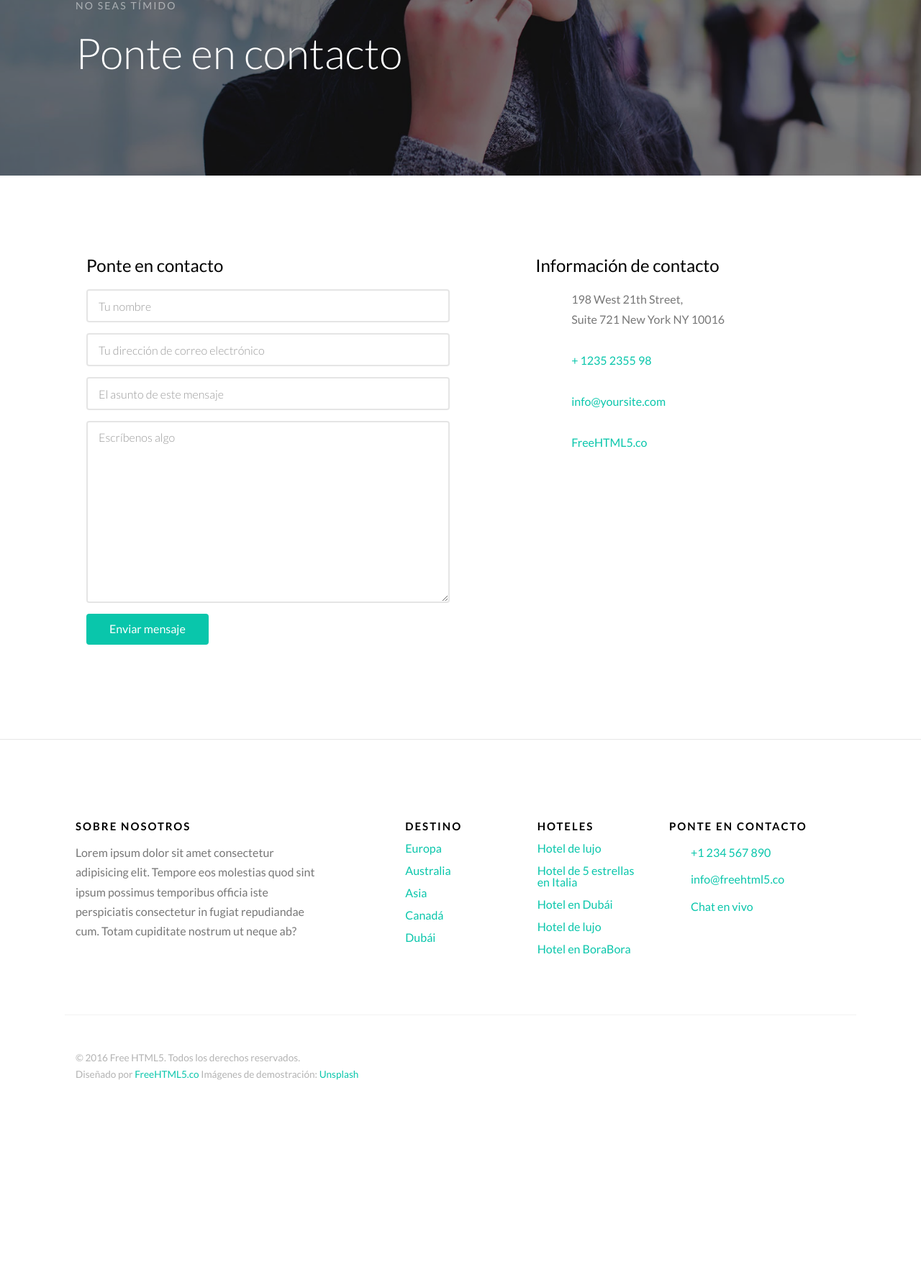
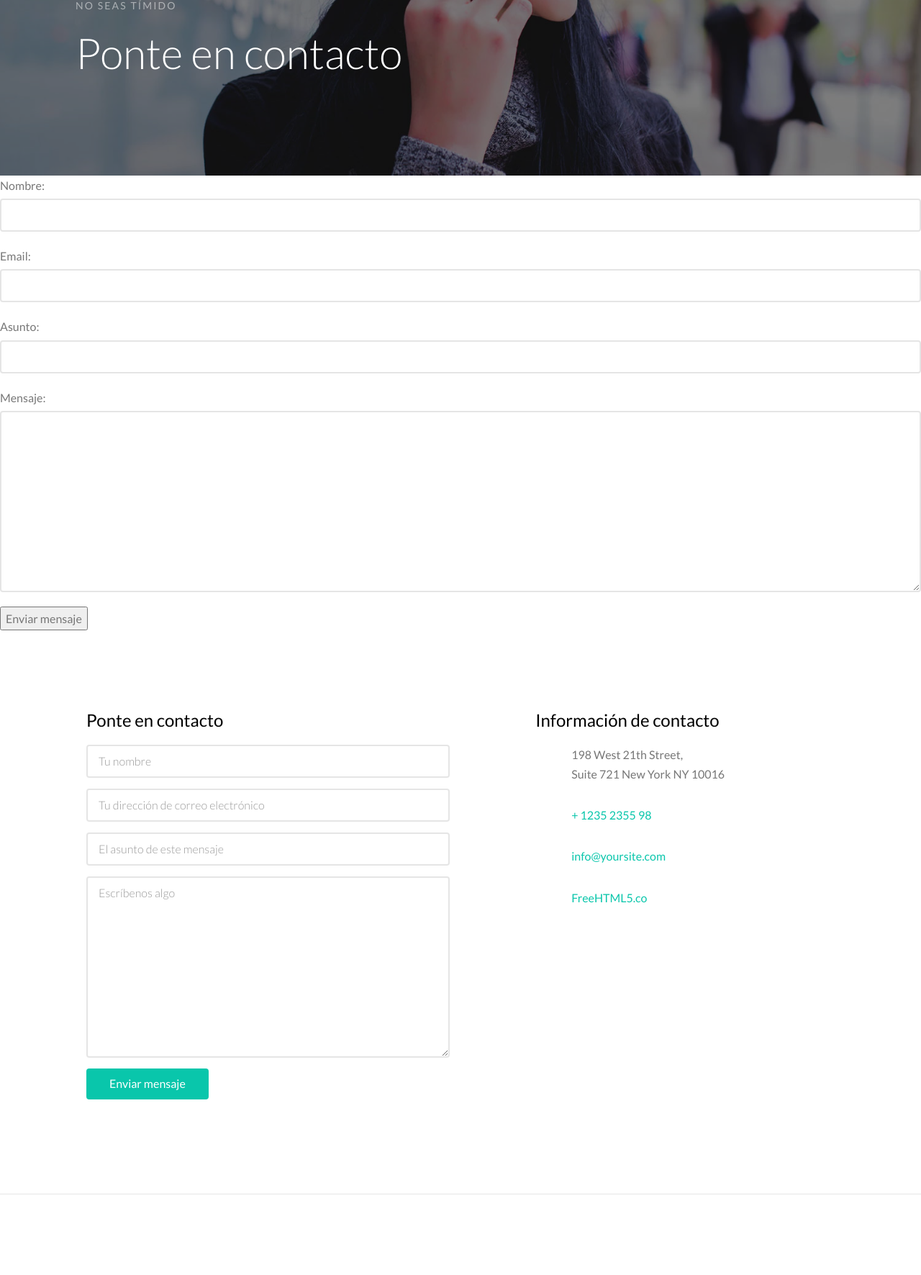
Before and after one commit to Dolapelao/Trabajo_Github, a Django app: page /app/contact/ in a window 1280 px wide. Shown: the part 356-2128 px from the top of the page at 72% size. Before the commit the page ends 1857 px from the top, so only its background shows below. Run offline with Django 5.2, Linux system fonts and the light colour scheme; some web fonts are replaced.

Commit message:
chore: Registrar modelos en el panel de administración

```diff
--- a/app/admin.py
+++ b/app/admin.py
@@ -1,4 +1,8 @@
 from django.contrib import admin
-
+from .models import *
 
 # Register your models here.
+admin.site.register(Actividade)
+admin.site.register(Destino)
+admin.site.register(Reserva)
+admin.site.register(Contacto)
--- /dev/null
+++ b/app/forms.py
@@ -0,0 +1,25 @@
+from django import forms
+from django.forms import ModelForm
+from .models import *
+
+class ReservaForm(ModelForm):
+    class Meta:
+        model = Reserva
+        fields = ['nombre', 'actividad', 'destino', 'fecha_viaje']
+        widgets = {
+            'nombre': forms.TextInput(attrs={'class': 'form-control'}),
+            'actividad': forms.Select(attrs={'class': 'form-control'}),
+            'destino': forms.Select(attrs={'class': 'form-control'}),
+            'fecha_viaje': forms.DateInput(attrs={'class': 'form-control'}),
+        }
+
+class ContactForm(ModelForm):
+    class Meta:
+        model = Contacto
+        fields = ['nombre', 'email', 'asunto', 'mensaje']
+        widgets = {
+            'nombre': forms.TextInput(attrs={'class': 'form-control'}),
+            'email': forms.EmailInput(attrs={'class': 'form-control'}),
+            'asunto': forms.TextInput(attrs={'class': 'form-control'}),
+            'mensaje': forms.Textarea(attrs={'class': 'form-control'}),
+        }
--- a/app/models.py
+++ b/app/models.py
@@ -2,5 +2,34 @@ from django.db import models
 
 # Create your models here.
 
-class Ejemplo(models.Model):
-    hola = models.CharField(max_length=250, null=False)
+class Actividade(models.Model):
+    nombre = models.CharField(max_length=50)
+    descripcion = models.TextField()
+
+    def __str__(self):
+        return self.nombre
+
+class Destino(models.Model):
+    nombre = models.CharField(max_length=50)
+    descripcion = models.TextField()
+
+    def __str__(self):
+        return self.nombre
+
+class Reserva(models.Model):
+    nombre = models.CharField(max_length=50)
+    actividad = models.ForeignKey(Actividade, on_delete=models.CASCADE)
+    destino = models.ForeignKey(Destino, on_delete=models.CASCADE)
+    fecha_viaje = models.DateField()
+
+    def __str__(self):
+        return self.nombre
+
+class Contacto(models.Model):
+    nombre = models.CharField(max_length=100)
+    email = models.EmailField()
+    asunto = models.CharField(max_length=250)
+    mensaje = models.TextField()
+
+    def __str__(self):
+        return self.nombre
--- a/app/templates/app/contact.html
+++ b/app/templates/app/contact.html
@@ -111,6 +111,11 @@
 			</div>
 		</div>
 	</header>
+	<form method="POST">
+		{% csrf_token %}
+		{{ contactForm.as_p }}
+		<button type="submit">Enviar mensaje</button>
+	</form>
 
 
 	<div class="gtco-section border-bottom">
--- a/app/urls.py
+++ b/app/urls.py
@@ -7,4 +7,5 @@ urlpatterns = [
     path('app/contact/', contact, name='contact'),
     path('app/destination/', destination, name='destination'),
     path('app/pricing/', pricing, name='pricing'),
+
 ]
--- a/app/views.py
+++ b/app/views.py
@@ -1,11 +1,28 @@
-from django.shortcuts import render
+from django.shortcuts import render, redirect
+from .forms import *
 
 # Create your views here.
 def index(request):
-    return render (request, "app/index.html")
+    reservaForm = ReservaForm()
+    reserva = Reserva.objects.all()
+    destinos = Destino.objects.all()
+    if request.method == 'POST':
+        form = ReservaForm(request.POST)
+        if form.is_valid():
+            form.save()
+    else:
+        form = ReservaForm()
+    return render (request, "app/index.html", {'reserva': reserva, 'reservaForm': reservaForm , 'destinos': destinos})
 
 def contact(request):
-    return render (request,"app/contact.html")
+    contactForm = ContactForm()
+    if request.method == 'POST':
+        form = ContactForm(request.POST)
+        if form.is_valid():
+            form.save()
+    else:
+        form = ContactForm()
+    return render (request, "app/contact.html", {'contactForm': contactForm})
 
 def destination(request):
     return render (request,"app/destination.html")
```
Also changed, not shown: app/migrations/0002_actividad_destino_reserva_delete_ejemplo.py (added), app/migrations/0003_rename_actividad_actividade.py (added), app/migrations/0004_contacto.py (added), db.sqlite3.
